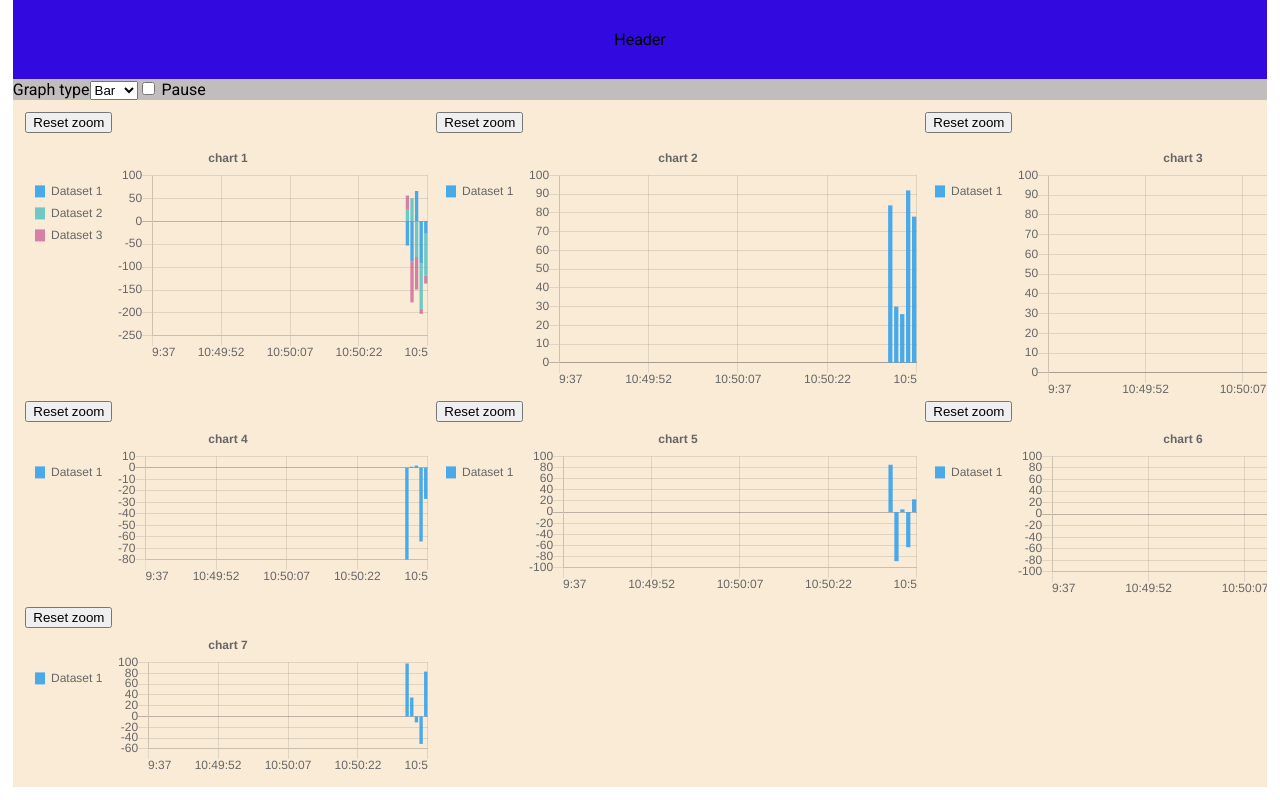
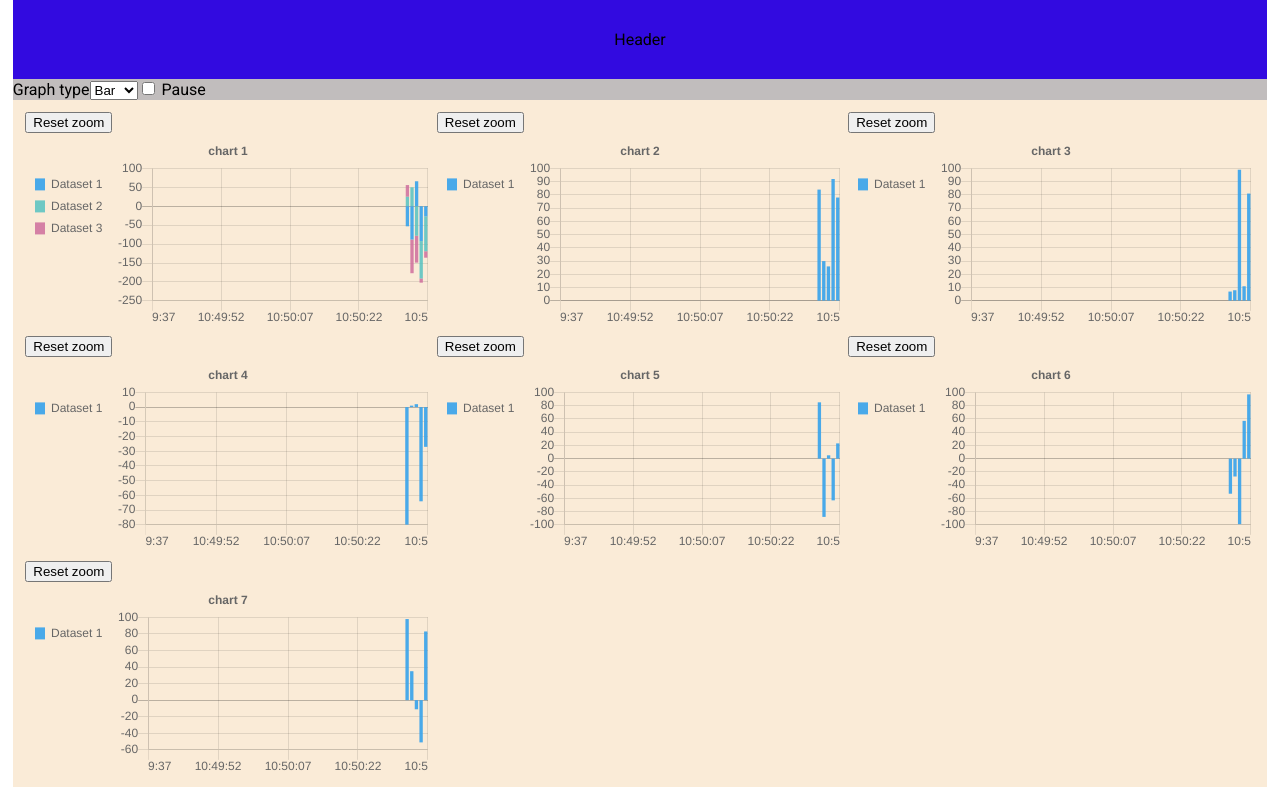
Before and after one commit to omerg206/chartjs, an Angular app: page / in a window 1280 px wide. Built offline with nearby package versions, Linux system fonts and the light colour scheme.

Commit message:
grid fix and frame rate change

```diff
--- a/src/app/app.component.scss
+++ b/src/app/app.component.scss
@@ -19,6 +19,7 @@
     padding: 1%;
     display: grid;
     grid-template-columns: repeat(3, 1fr);
+    grid-template-rows: repeat(3, 1fr);
     row-gap: 5px;
     column-gap: 5px;
     background: antiquewhite;
--- a/src/app/chart/chart.component.ts
+++ b/src/app/chart/chart.component.ts
@@ -160,7 +160,7 @@ export class ChartComponent implements OnInit, AfterViewInit, OnDestroy {
               // ttl: 70000,
               // refresh: 3500,
               //  delay: 2000,
-              frameRate: 1,
+              // frameRate: 1,
               onRefresh: (e) => {
                 this.updateDate(this.data)
                 this.data = null;
```
